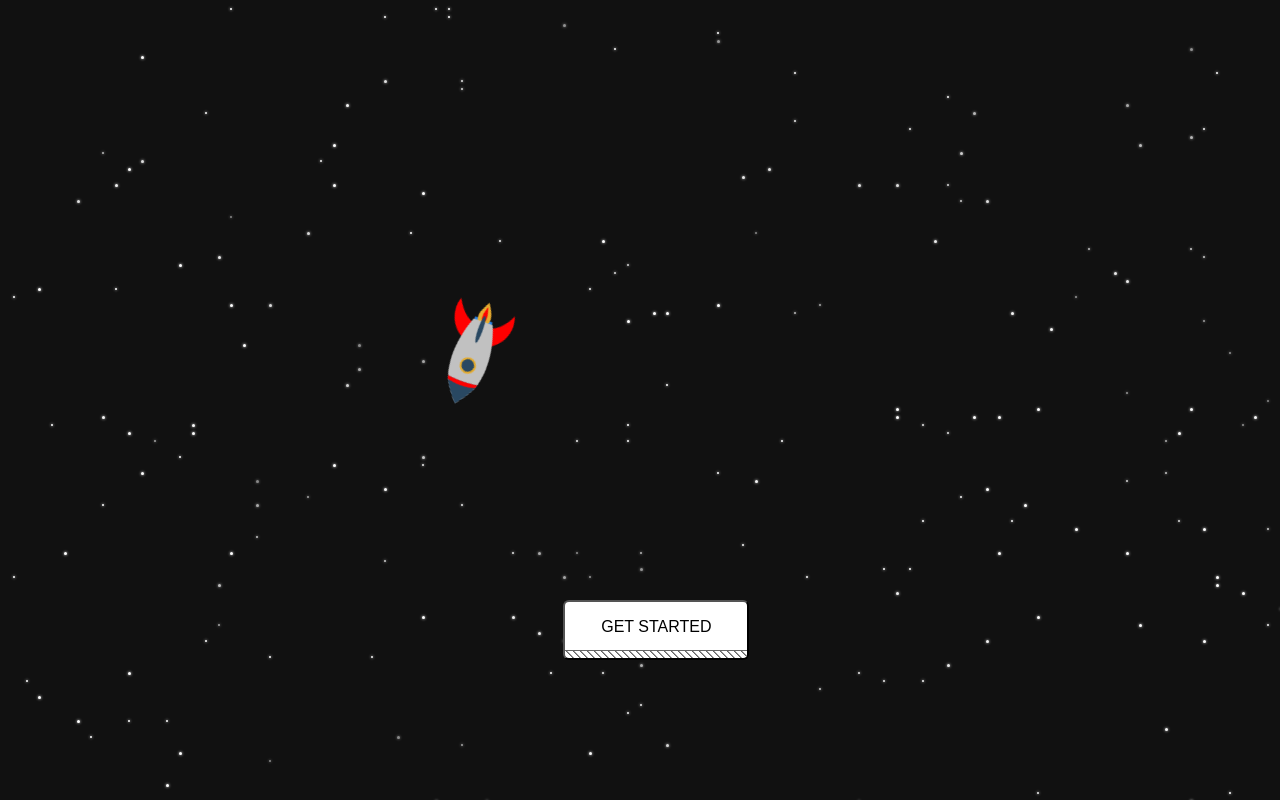
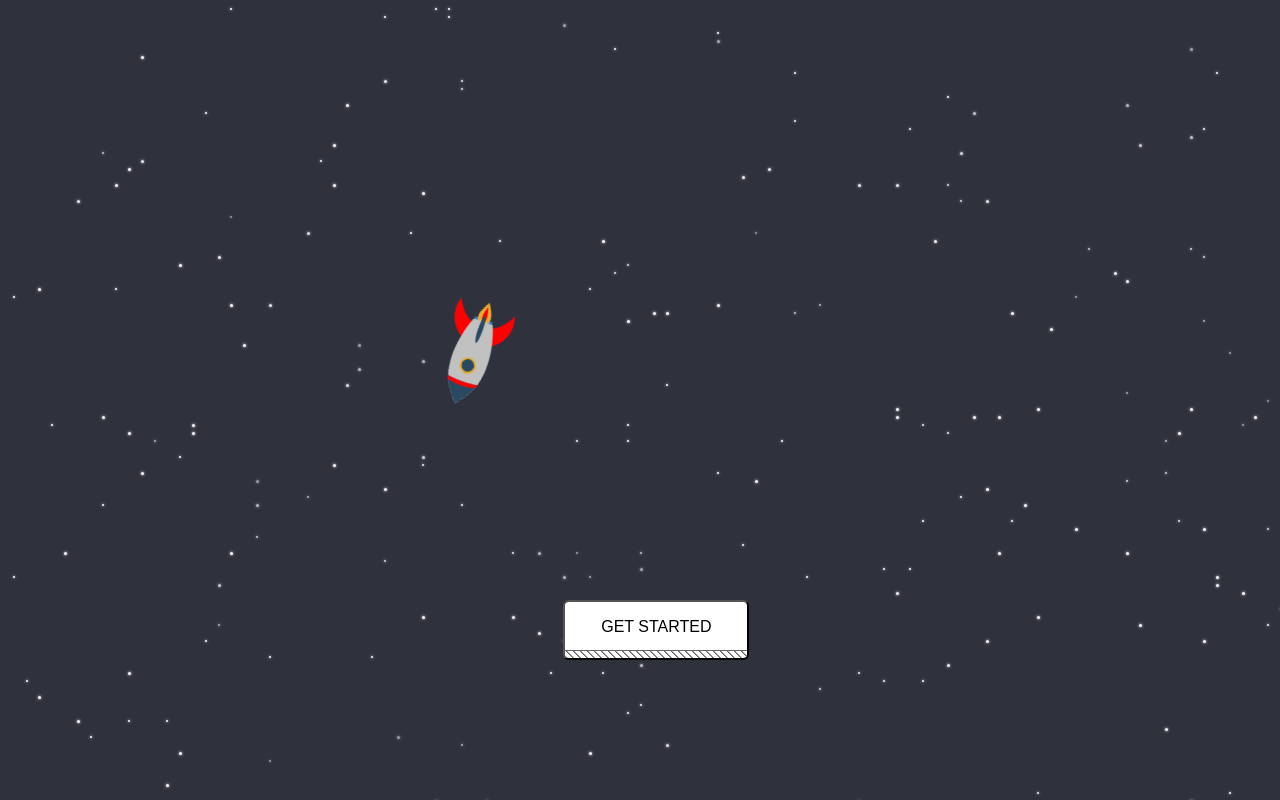
Before and after one commit to Vikrammel/EasyTrage, a React (Create React App) app: page / in a window 1280 px wide. Built offline with nearby package versions, Linux system fonts and the light colour scheme.

Commit message:
Style changes

```diff
--- a/src/components/LandingComponent/Login.css
+++ b/src/components/LandingComponent/Login.css
@@ -1,5 +1,5 @@
 .login{
-  z-index: 20;
+  z-index: 20
 }
 
 body {
--- a/src/components/LandingComponent/Space.css
+++ b/src/components/LandingComponent/Space.css
@@ -1,7 +1,7 @@
 .night-sky {
   display: block;
   position: absolute;
-  background: #111;
+  background: #2f313d;
   top: 0;
   bottom: 0;
   left: 0;
```
